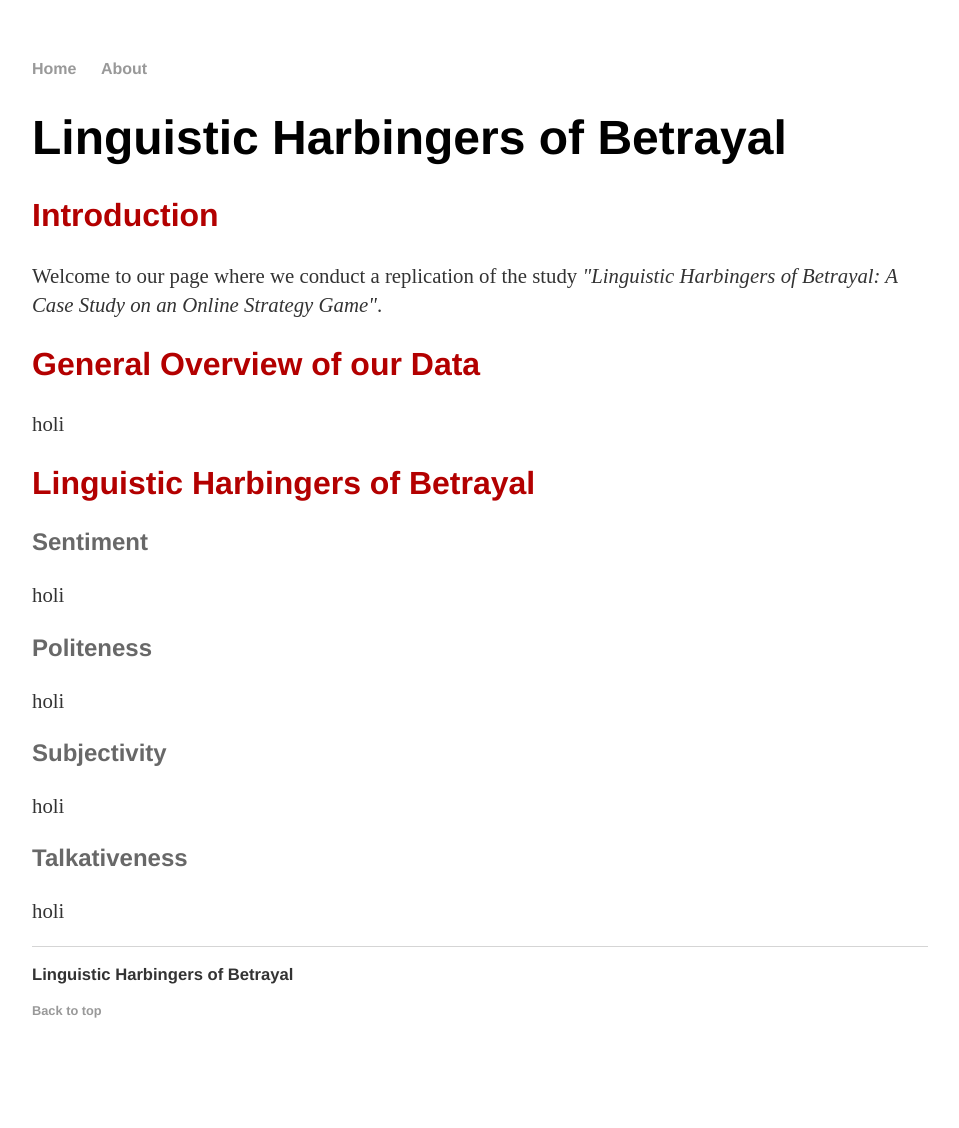
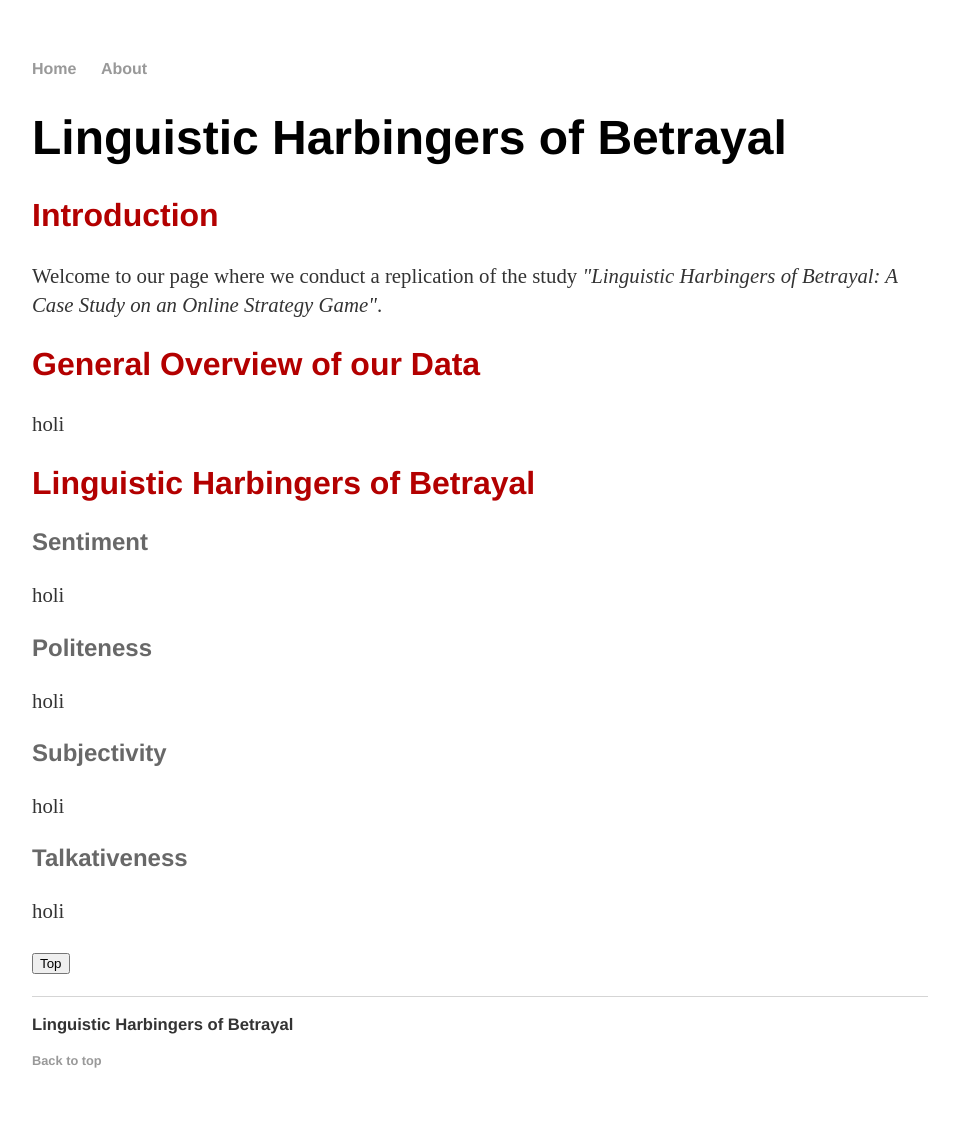
Before and after one commit to carrizo-git/carrizo-git.github.io, a Jekyll site: the page built from index.md, in a window 1280 px wide. Shown: the whole page, without its empty margins (160-1119 px from the left). Built offline with Jekyll 4.4.1, drawn with Linux system fonts in a browser that asks for light colours; before the commit the page ends 1078 px from its top, so only the background shows below that.

Commit message:
Update index.md

```diff
--- a/index.md
+++ b/index.md
@@ -19,3 +19,5 @@ A Case Study on an Online Strategy Game"</em>. </p>
 	<h3 id="talkativeness"> Talkativeness</h3>
 	<p> holi </p>
 </div><!-- /.blurb -->
+
+<button onclick="topFunction()" id="myBtn" title="Go to top">Top</button>
```
